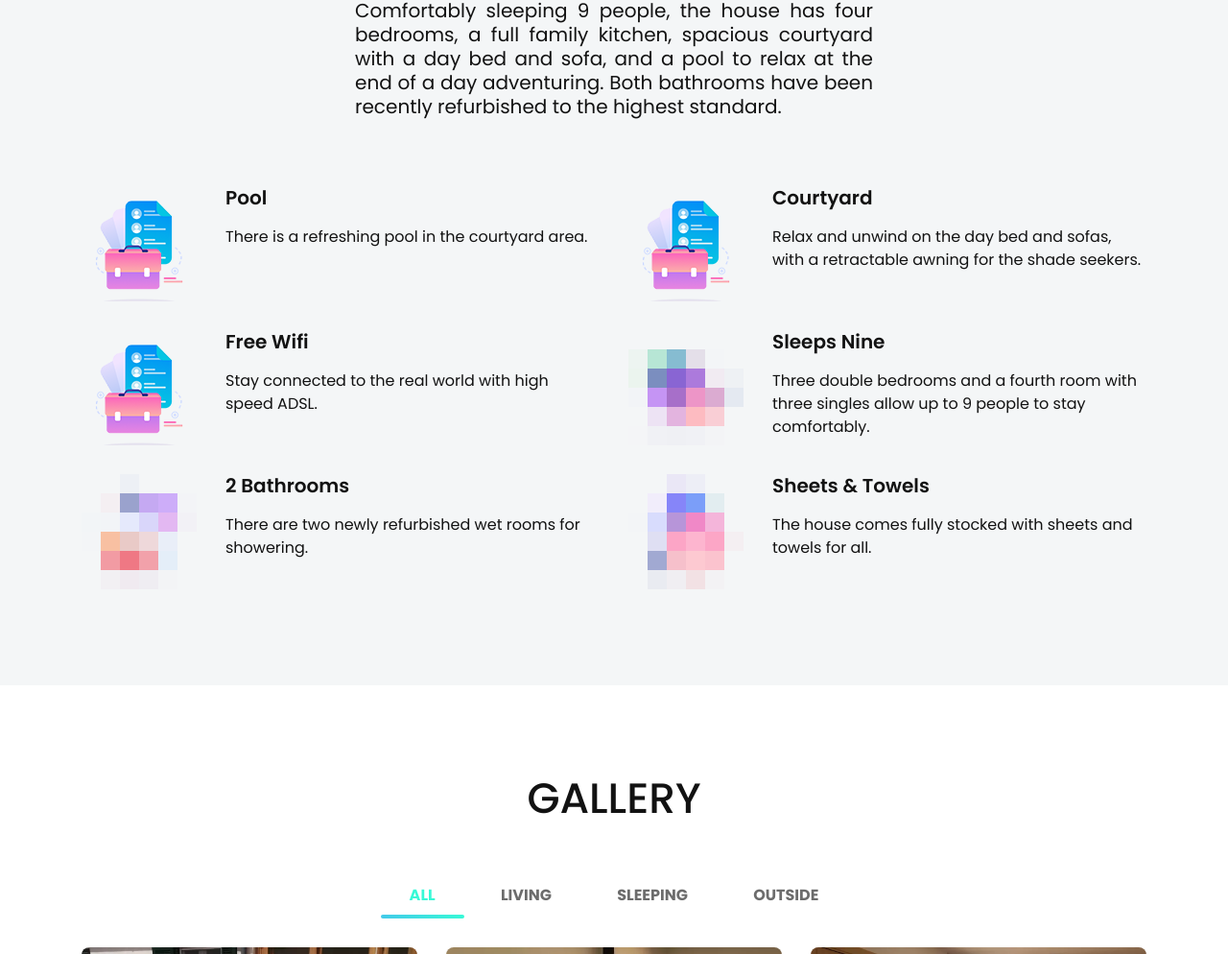
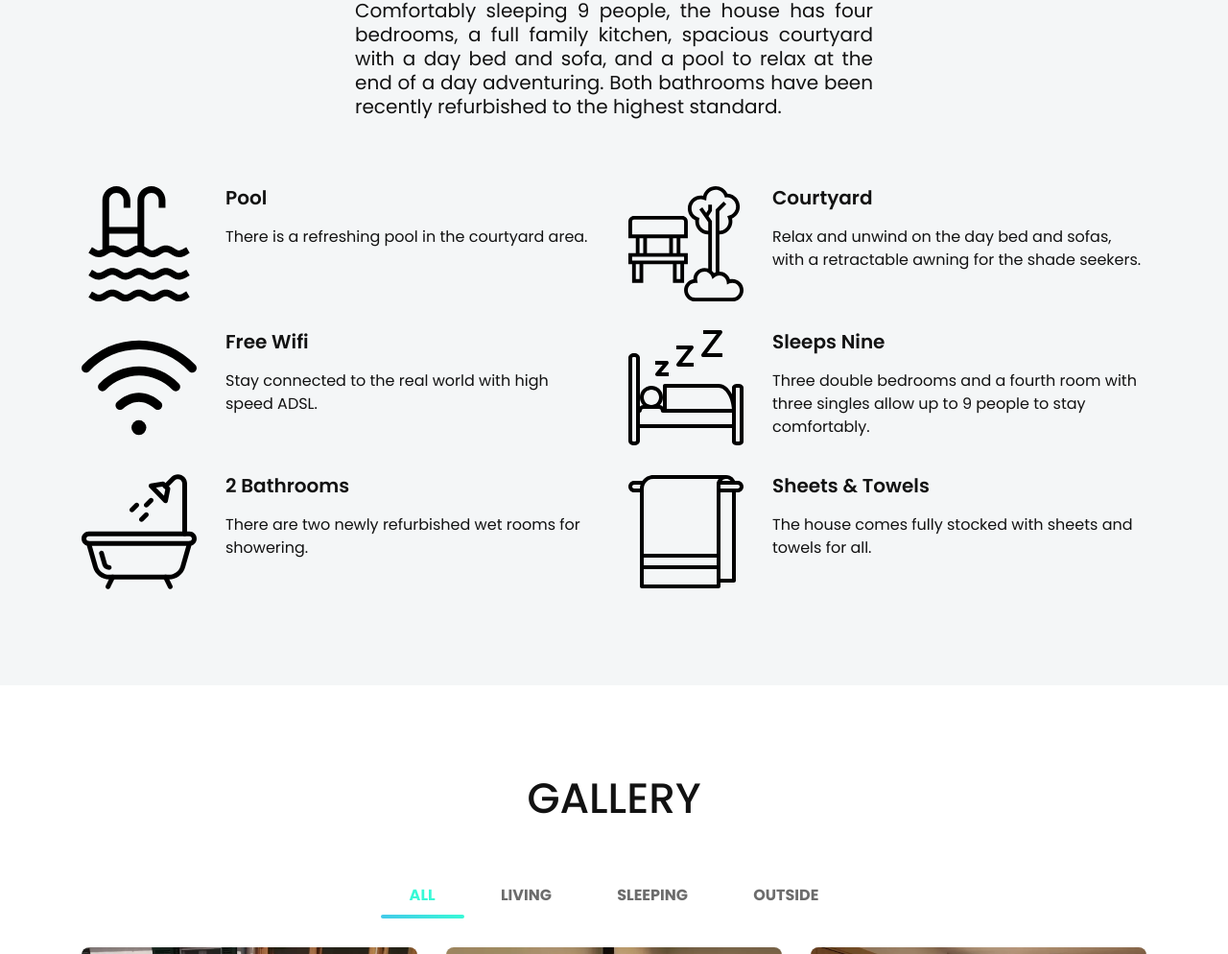
Before and after one commit to palma-mallorca/palma-mallorca.github.io, a plain HTML site: page index.html in a window 1280 px wide. Shown: the part 1175-2169 px from the top of the page at 96% size. Drawn offline with Linux system fonts and the light colour scheme; files whose address does not match are found by name.

Commit message:
Icon Update

```diff
--- a/index.html
+++ b/index.html
@@ -10,7 +10,7 @@
     <meta name="viewport" content="width=device-width, initial-scale=1, shrink-to-fit=no">
 
     <!--====== Title ======-->
-    <title>Smart - Multi-purpose Landing Page Template</title>
+    <title>Villa in Palma de Mallorca</title>
 
     <!--====== Favicon Icon ======-->
     <link rel="shortcut icon" href="assets/images/favicon.png" type="image/png">
@@ -185,7 +185,7 @@
                 <div class="col-lg-6">
                     <div class="single-about d-sm-flex mt-30 wow fadeInUp" data-wow-duration="1.5s" data-wow-delay="1.2s">
                         <div class="about-icon">
-                            <img src="assets/images/icon-1.png" alt="Icon">
+                            <img src="assets/images/icon-swimming.svg" alt="Icon">
                         </div>
                         <div class="about-content media-body">
                             <h4 class="about-title">Pool</h4>
@@ -196,7 +196,7 @@
                 <div class="col-lg-6">
                     <div class="single-about d-sm-flex mt-30 wow fadeInUp" data-wow-duration="1.5s" data-wow-delay="1.2s">
                         <div class="about-icon">
-                            <img src="assets/images/icon-1.png" alt="Icon">
+                            <img src="assets/images/icon-bench.svg" alt="Icon">
                         </div>
                         <div class="about-content media-body">
                             <h4 class="about-title">Courtyard</h4>
@@ -207,7 +207,7 @@
                 <div class="col-lg-6">
                     <div class="single-about d-sm-flex mt-30 wow fadeInUp" data-wow-duration="1.5s" data-wow-delay="1.2s">
                         <div class="about-icon">
-                            <img src="assets/images/icon-1.png" alt="Icon">
+                            <img src="assets/images/icon-wifi.svg" alt="Icon">
                         </div>
                         <div class="about-content media-body">
                             <h4 class="about-title">Free Wifi</h4>
@@ -218,7 +218,7 @@
                 <div class="col-lg-6">
                     <div class="single-about d-sm-flex mt-30 wow fadeInUp" data-wow-duration="1.5s" data-wow-delay="1.4s">
                         <div class="about-icon">
-                            <img src="assets/images/icon-2.png" alt="Icon">
+                            <img src="assets/images/icon-slumber.svg" alt="Icon">
                         </div>
                         <div class="about-content media-body">
                             <h4 class="about-title">Sleeps Nine</h4>
@@ -229,7 +229,7 @@
                 <div class="col-lg-6">
                     <div class="single-about d-sm-flex mt-30 wow fadeInUp" data-wow-duration="1.5s" data-wow-delay="1.6s">
                         <div class="about-icon">
-                            <img src="assets/images/icon-3.png" alt="Icon">
+                            <img src="assets/images/icon-bath.svg" alt="Icon">
                         </div>
                         <div class="about-content media-body">
                             <h4 class="about-title">2 Bathrooms</h4>
@@ -240,7 +240,7 @@
                 <div class="col-lg-6">
                     <div class="single-about d-sm-flex mt-30 wow fadeInUp" data-wow-duration="1.5s" data-wow-delay="1.8s">
                         <div class="about-icon">
-                            <img src="assets/images/icon-4.png" alt="Icon">
+                            <img src="assets/images/icon-towel.svg" alt="Icon">
                         </div>
                         <div class="about-content media-body">
                             <h4 class="about-title">Sheets & Towels</h4>
```
Also changed, not shown: assets/images/icon-1.png (deleted), assets/images/icon-2.png (deleted), assets/images/icon-3.png (deleted), assets/images/icon-4.png (deleted), assets/images/icon-bath.svg (added), assets/images/icon-bench.svg (added), assets/images/icon-slumber.svg (added), assets/images/icon-swimming.svg (added), assets/images/icon-towel.svg (added), assets/images/icon-wifi.svg (added).
